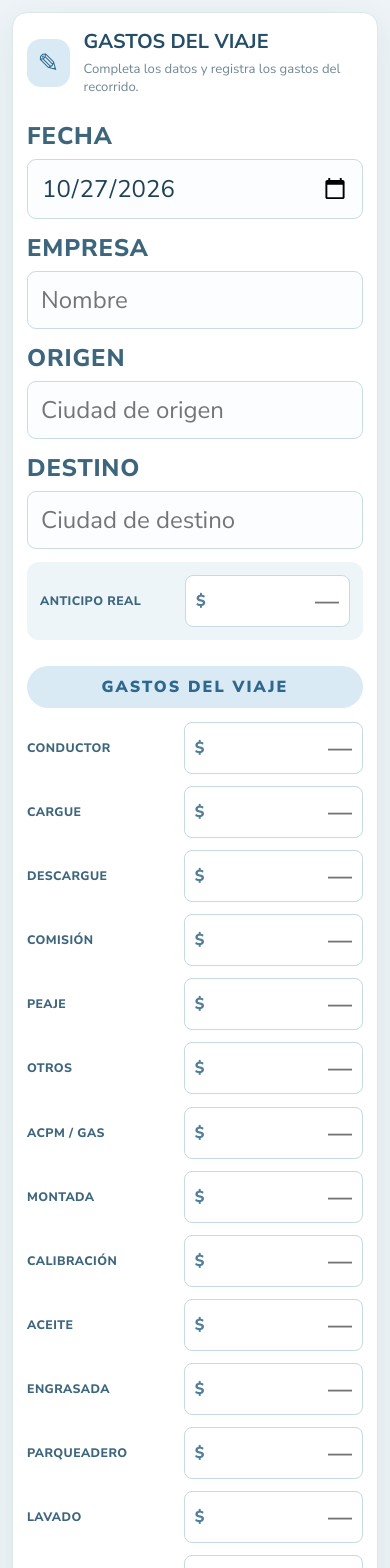
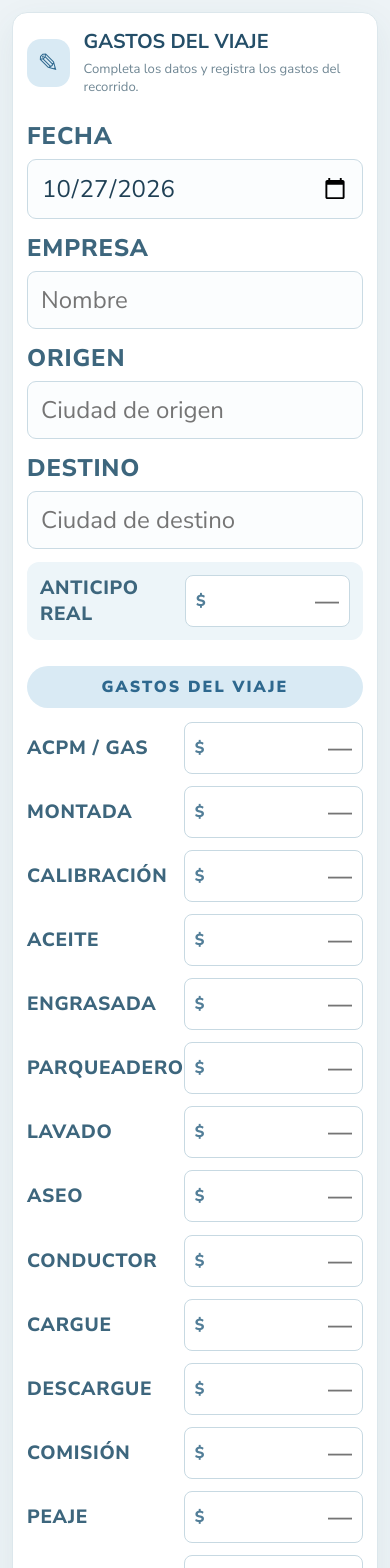
Before and after one commit to Cemb93/gastos-viajes, a React (Vite) app: page / in a window 390 px wide. Shown: the top 1568 px of the page. Built offline with nearby package versions, Linux system fonts and the light colour scheme.

Commit message:
ajuste texto formulario de gastos

```diff
--- a/src/App.tsx
+++ b/src/App.tsx
@@ -100,8 +100,9 @@ export default function App() {
     pdf.save(`${fileName}.pdf`);
   };
 
-  const leftKeys: ExpenseKey[] = ['conductor', 'cargue', 'descargue', 'comision', 'peaje', 'otros'];
-  const rightKeys: ExpenseKey[] = ['acpm/gas', 'montada', 'calibracion', 'aceite', 'engrasada', 'parqueadero', 'lavado', 'aseo', 'hotel'];
+  // const leftKeys: ExpenseKey[] = ['conductor', 'cargue', 'descargue', 'comision', 'peaje', 'otros'];
+  const leftKeys: ExpenseKey[] = ['acpm/gas', 'montada', 'calibracion', 'aceite', 'engrasada', 'parqueadero', 'lavado', 'aseo'];
+  const rightKeys: ExpenseKey[] = ['conductor', 'cargue', 'descargue', 'comision', 'peaje', 'hotel', 'otros'];
   const labels = Object.fromEntries(expenseFields.map(item => [item.key, item.label])) as Record<ExpenseKey, string>;
 
   return (
@@ -130,7 +131,7 @@ export default function App() {
         <div className="preview-caption">Vista previa del documento</div>
         <article className="paper" ref={documentRef}>
           <header className="paper-header"><div className="paper-title">GASTOS DEL VIAJE</div><div className="paper-date"><span>Fecha:</span><strong>{data.date ? new Date(`${data.date}T12:00:00`).toLocaleDateString('es-CO') : '________________'}</strong><span className="calendar-icon">▣</span></div><div className="company-ribbon">EMPRESA DE TRANSPORTE</div><div className="company-value">{data.transportCompany || ' '}</div><div className="truck-icon" aria-hidden="true">🚚</div></header>
-          <section className="paper-route"><div><span>LUGAR DE SALIDA:</span><strong>{data.origin || '____________________'}</strong></div><div><span>DESTINO:</span><strong>{data.destination || '____________________'}</strong></div></section>
+          <section className="paper-route"><div><span>ORIGEN:</span><strong>{data.origin || '____________________'}</strong></div><div><span>DESTINO:</span><strong>{data.destination || '____________________'}</strong></div></section>
           <div className="paper-total"><span>TOTAL:</span><strong>{formatCOP(totalExpenses)}</strong></div>
           <div className="paper-section-ribbon">GASTOS</div>
           <section className="paper-expenses">
--- a/src/styles.css
+++ b/src/styles.css
@@ -590,7 +590,9 @@ button {
   }
 
   .money-row>.expense-label {
-    font-size: .77rem;
+    /* font-size: .77rem; */
+    /* TAMANIO TEXTO FORMULARIO GASTOS DE VIAJE */
+    font-size: 1.2rem;
   }
 
   .actions {
```
